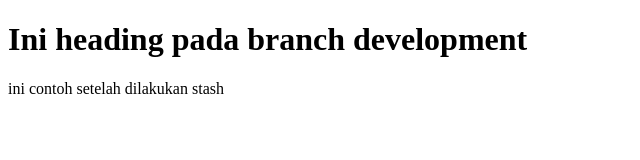
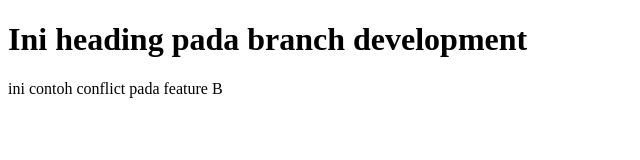
Before and after one commit to priyanfadhil/git-alta, a plain HTML site: page index.html in a window 1280 px wide. Shown: the full height of the page, 0-640 px from the left. Drawn offline with Linux system fonts and the light colour scheme.

Commit message:
membuat konflik di feature B

```diff
--- a/index.html
+++ b/index.html
@@ -8,6 +8,6 @@
 </head>
 <body>
     <h1>Ini heading pada branch development</h1>
-    <p>ini contoh setelah dilakukan stash</p>
+    <p>ini contoh conflict pada feature B</p>
 </body>
 </html>
```
